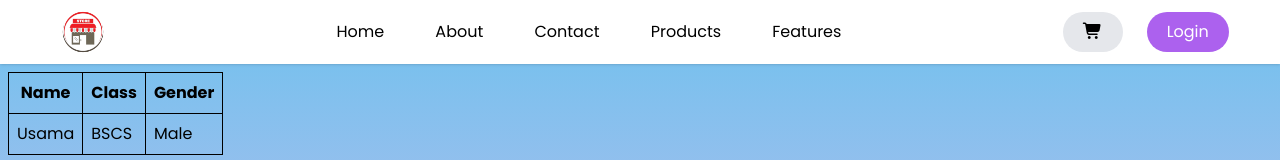
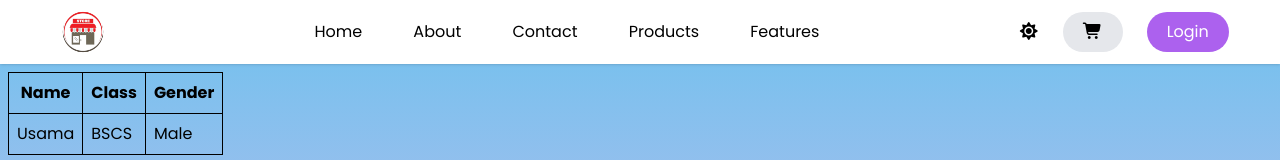
Before and after one commit to github-mahar/lec2, a React (Vite) app: page / in a window 1280 px wide. Shown: the top 160 px of the page. Built offline with nearby package versions, Linux system fonts and the light colour scheme; grey boxes are pictures that could not be loaded.

Commit message:
working on theme toggler

```diff
--- a/src/App.jsx
+++ b/src/App.jsx
@@ -9,6 +9,7 @@ import ProductCards from './components/productCards.jsx';
 import ProductDetails from './components/productDetails.jsx';
 import NotFound from './components/NotFound.jsx'
 import AddToCart from './components/addToCart.jsx'
+import { ThemeProvider } from './Context/ThemeToggler.jsx';
 
 
 function App() {
@@ -63,6 +64,7 @@ function App() {
   //   .catch(error => console.error('Error:', error));
 
   return (
+    <ThemeProvider>
       <BrowserRouter>
         <div className=''>
 
@@ -85,6 +87,7 @@ function App() {
       </div>
 
     </BrowserRouter>
+  </ThemeProvider>
   )
 }
 
--- /dev/null
+++ b/src/Context/ThemeToggler.jsx
@@ -0,0 +1,20 @@
+import { createContext, useState } from "react";
+
+
+export const themeToggler = createContext();
+
+export const ThemeProvider = ({ children }) => {
+    const [theme, setTheme] = useState('light');
+    const handleToggleTheme = () => {
+        console.log("Toggling theme");
+
+
+        return setTheme((prevTheme) => (prevTheme === 'light' ? 'dark' : 'light'));
+    };
+
+    return (
+        <themeToggler.Provider value={{ theme, handleToggleTheme }}>
+            {children}
+        </themeToggler.Provider>
+    );
+}
--- a/src/components/navbar.jsx
+++ b/src/components/navbar.jsx
@@ -1,8 +1,13 @@
 import { Link } from "react-router-dom";
 import { useState } from "react";
+import { useContext } from "react";
+import { themeToggler } from "../Context/ThemeToggler.jsx";
+
+
 
 export default function Navbar({ logo }) {
   const [open, setOpen] = useState(false);
+  const { theme, handleToggleTheme } = useContext(themeToggler);
 
   return (
     <header className="bg-white shadow">
@@ -49,6 +54,9 @@ export default function Navbar({ logo }) {
 
         {/* Buttons + Hamburger */}
         <div className="flex items-center gap-6">
+          <button onClick={handleToggleTheme}>
+            <i className="fa-solid fa-sun"></i>
+          </button>
             <Link to="/cart">
           <button className="bg-gray-200 px-5 py-2 rounded-full hover:bg-gray-300">
               <i className="fa-solid fa-cart-shopping"></i>
```
Lines whose indentation alone changed are shown as unchanged.
